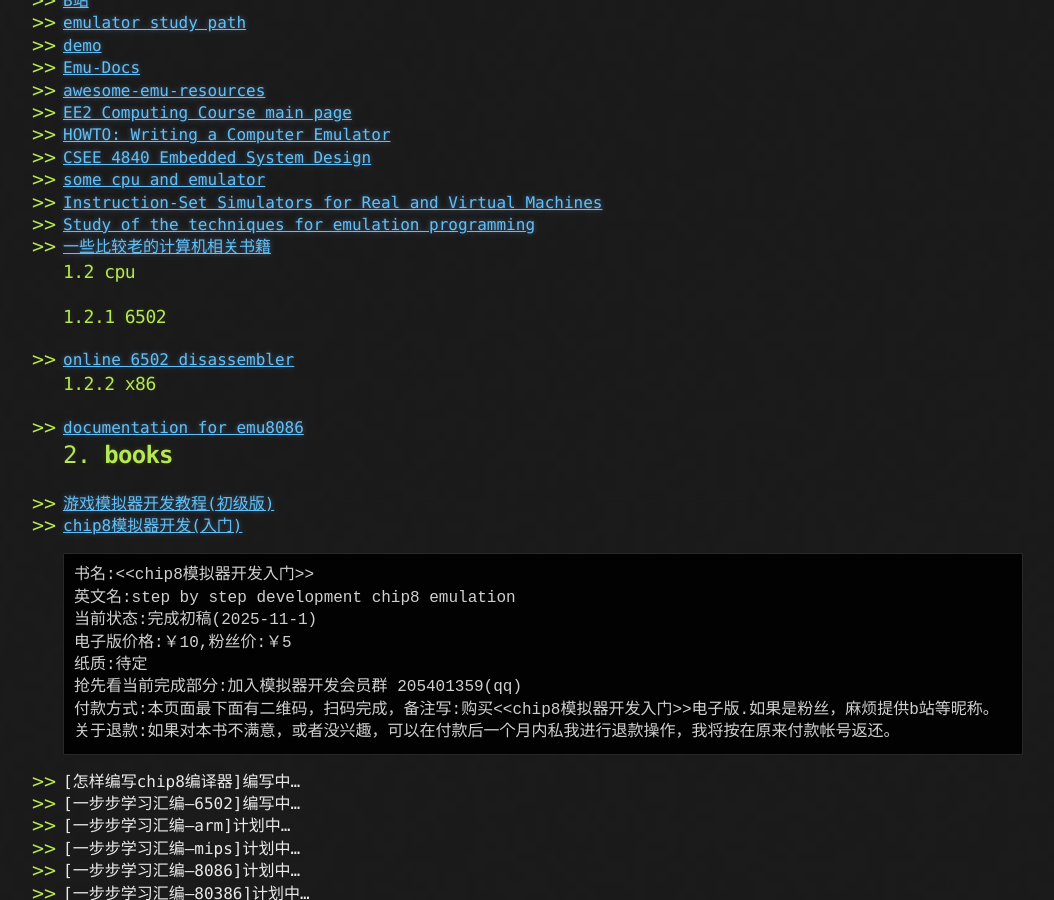
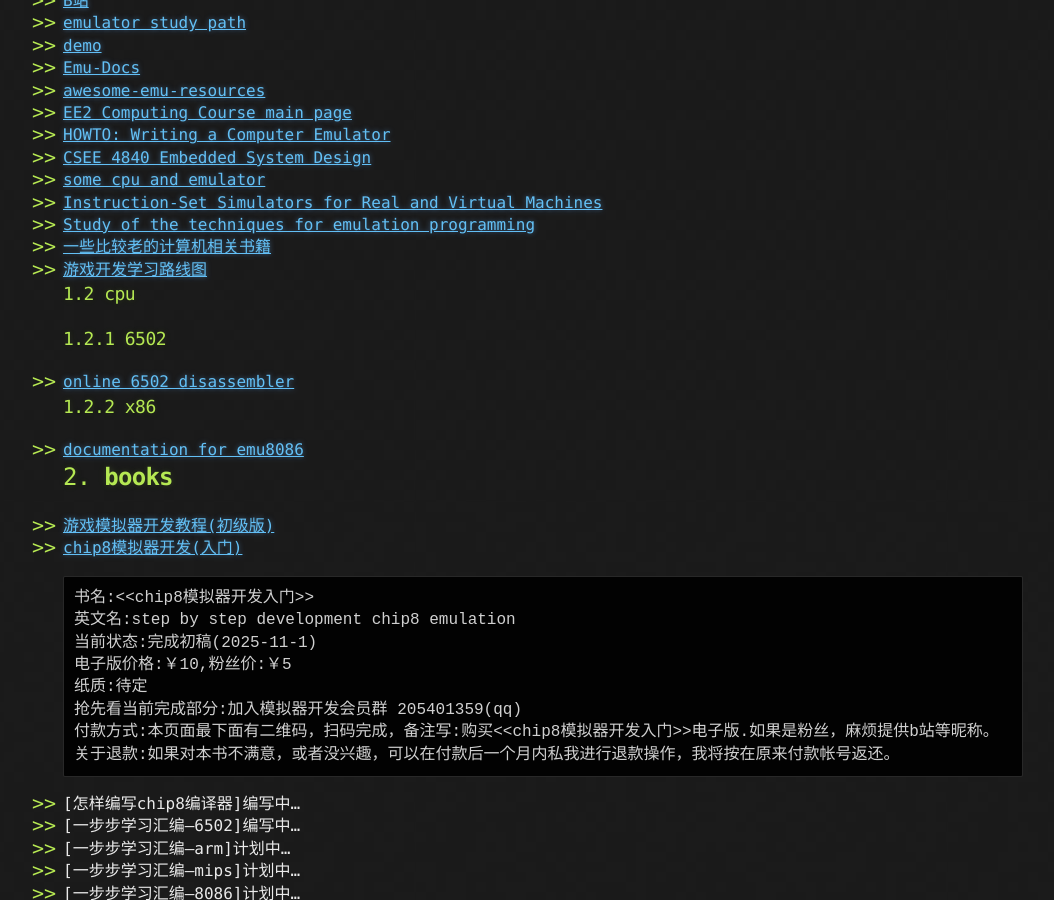
Before and after one commit to jinjiacun123/jinjiacun123.github.io, a Jekyll site: the page built from index.md, in a window 1280 px wide and 900 px high, scrolled down 563 px. Shown: the whole window, without its empty margins (117-1171 px from the left). Built offline with Jekyll 4.4.1, drawn with Linux system fonts in a browser that asks for light colours; our own code applies the rules of GitHub Pages for plain Markdown files.

Commit message:
更新 index.md
增加游戏开发学习路线图

```diff
--- a/index.md
+++ b/index.md
@@ -26,6 +26,7 @@ layout: default
  * [Instruction-Set Simulators for Real and Virtual Machines](http://www.xsim.com/)
  * [Study of the techniques for emulation programming](http://www.xsim.com/papers/Bario.2001.emubook.pdf)
  * [一些比较老的计算机相关书籍](http://www.rsp-italy.it/IT/Books/)
+ * [游戏开发学习路线图](https://miloyip.github.io/game-programmer/)
 ### 1.2 cpu
 ### 1.2.1 6502
  * [online 6502 disassembler](https://jborza.com/post/2021-06-08-6502-disassembler/)
```
